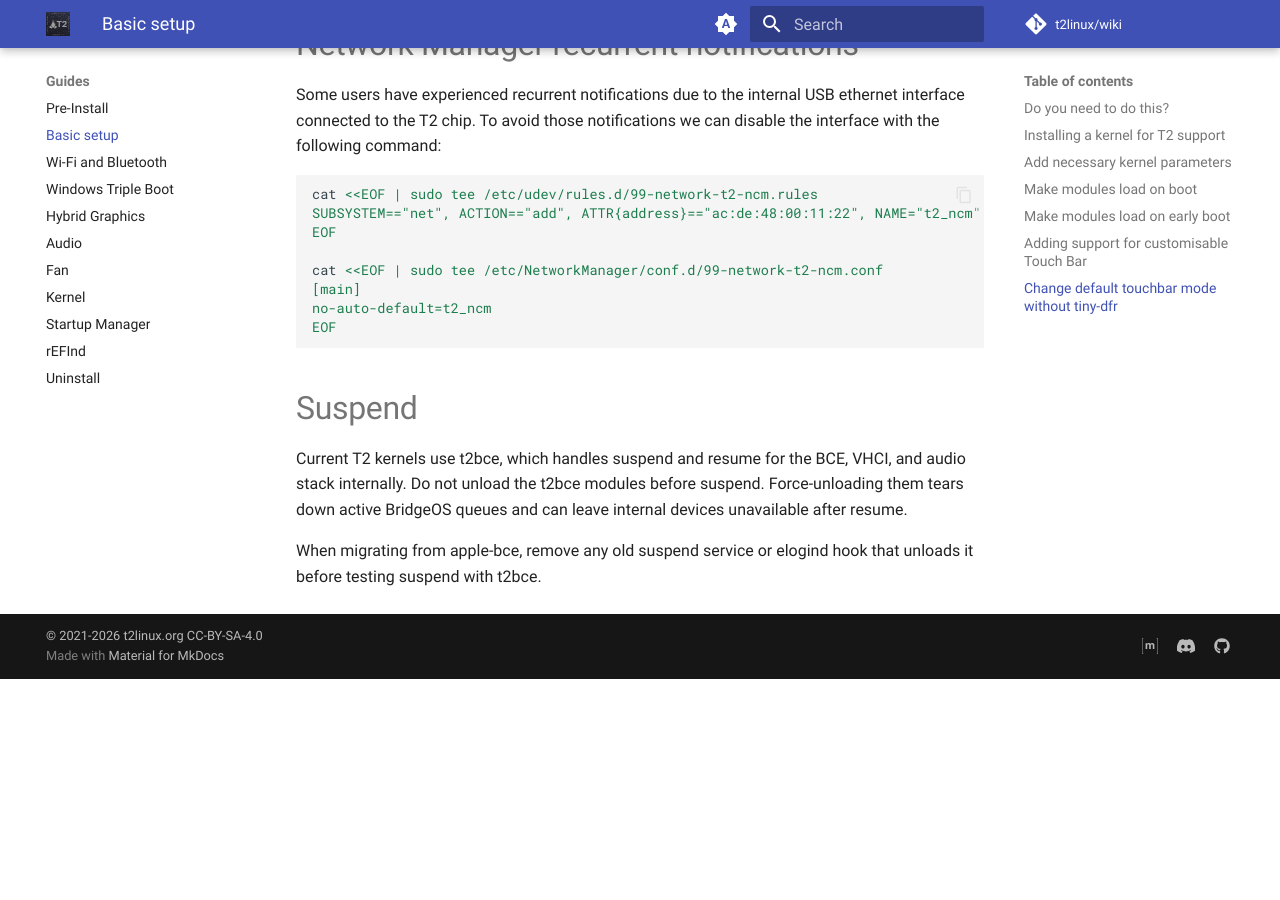
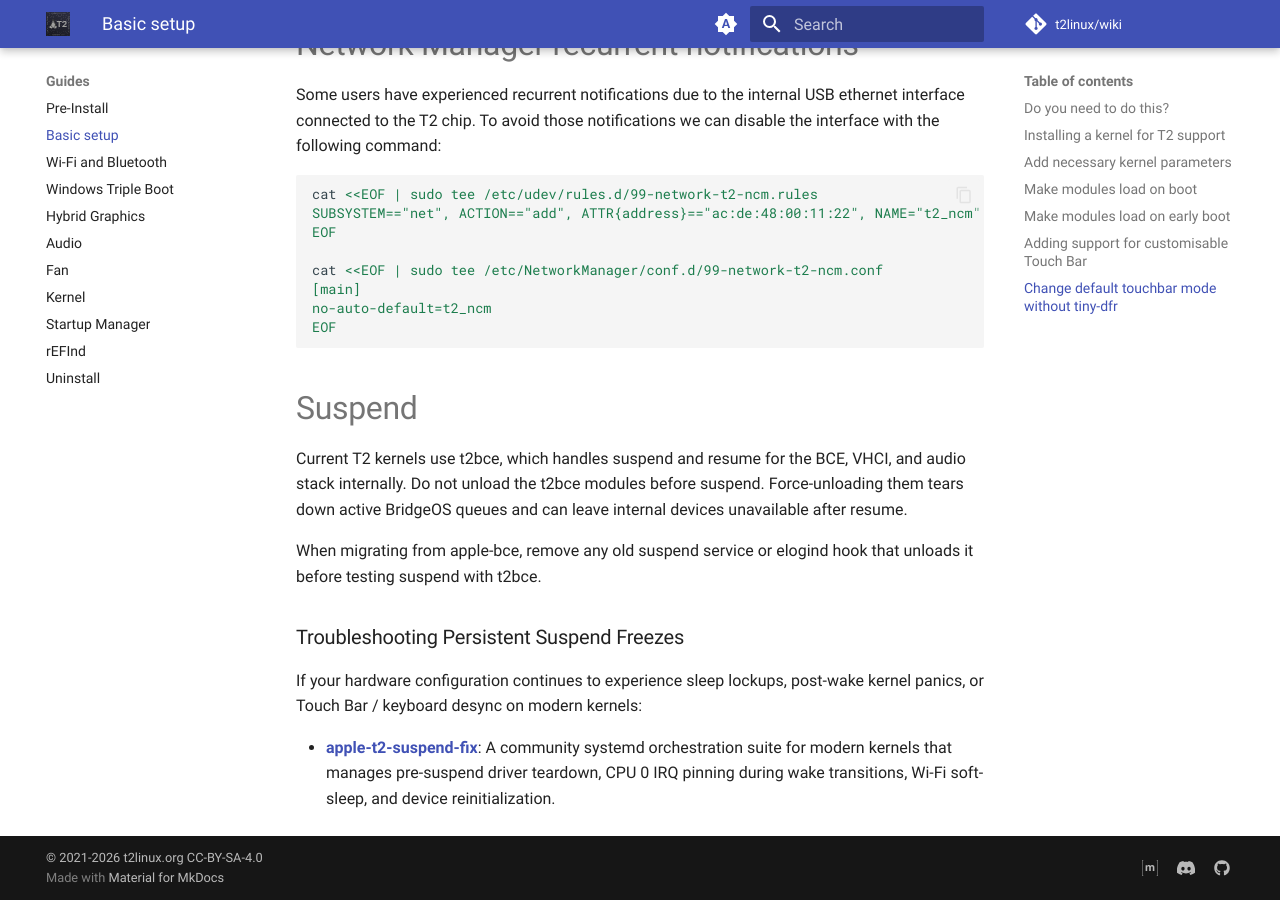
Before and after one commit to t2linux/wiki, an MkDocs documentation site: the page built from docs/guides/postinstall.md, in a window 1280 px wide and 900 px high, scrolled down 4668 px. Built offline with MkDocs 1.6.1 and Material for MkDocs 9.7.7, drawn with Linux system fonts in a browser that asks for light colours; comment, search, counter and statistics services are not loaded; before the commit the page ends 5347 px from its top, so only the background shows below that.

Commit message:
docs(guides/postinstall): add troubleshooting reference for suspend freezes on modern kernels

```diff
--- a/docs/guides/postinstall.md
+++ b/docs/guides/postinstall.md
@@ -187,3 +187,9 @@ internal devices unavailable after resume.
 
 When migrating from apple-bce, remove any old suspend service or elogind hook
 that unloads it before testing suspend with t2bce.
+
+### Troubleshooting Persistent Suspend Freezes
+
+If your hardware configuration continues to experience sleep lockups, post-wake kernel panics, or Touch Bar / keyboard desync on modern kernels:
+
+- **[apple-t2-suspend-fix](https://github.com/v1ad3k/apple-t2-suspend-fix)**: A community systemd orchestration suite for modern kernels that manages pre-suspend driver teardown, CPU 0 IRQ pinning during wake transitions, Wi-Fi soft-sleep, and device reinitialization.
```
